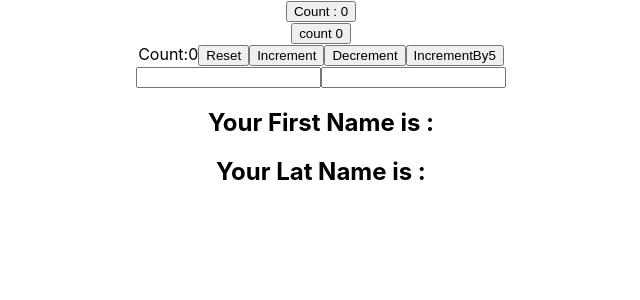
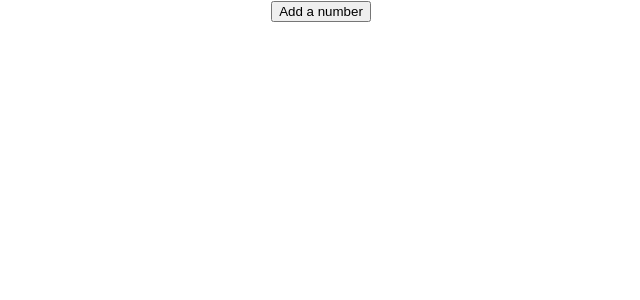
Before and after one commit to Manojj999/React-Hooks, a React (Create React App) app: page / in a window 1280 px wide. Shown: the top 300 px of the page, without its empty margins (319-959 px from the left). Built offline with nearby package versions, Linux system fonts and the light colour scheme.

Commit message:
Array in  useState

```diff
--- a/src/App.js
+++ b/src/App.js
@@ -4,14 +4,16 @@ import HookCounter from './components/HookCounter';
 import './App.css';
 import HookCounterTwo from './components/HookCounterTwo';
 import HooksCounterThree from './components/HooksCounterThree';
+import HookCounterArray from './components/HookCounterArray';
 
 function App() {
   return (
     <div className="App">
-      <Counter />
+      {/* <Counter />
       <HookCounter />
       <HookCounterTwo />
-      <HooksCounterThree />
+      <HooksCounterThree /> */}
+      <HookCounterArray/>
     </div>
   );
 }
--- /dev/null
+++ b/src/components/HookCounterArray.jsx
@@ -0,0 +1,22 @@
+import React,{useState} from 'react'
+
+function HookCounterArray() {
+    const[items , setItems] = useState([])//here used usestate with array
+    const addItem = () => {
+        setItems([...items ,{ id: items.length , value:Math.floor(Math.random() * 10) + 1}])
+    }
+    return (
+        <div>
+            <button onClick={addItem}>Add a number</button>
+            <ul>
+                {
+                    items.map(item =>
+                        <li key = {item.id}>{item.value}</li>
+                   )
+                }
+            </ul>
+        </div>
+    )
+}
+
+export default HookCounterArray
--- a/src/components/HooksCounterThree.jsx
+++ b/src/components/HooksCounterThree.jsx
@@ -1,14 +1,15 @@
 import React, { useState } from "react";
 
+//UseState using Object --> e,g => name spread
 function HooksCounterThree() {
-  const [name, setName] = useState({ firstName: "", lastName: "" });
+  const [name, setName] = useState({ firstName: "", lastName: "" }); //Here Used Object
   return (
     <div>
       <form action="">
         <input
           type="text"
           value={name.firstName}
-          onChange={(e) => setName({ ...name, firstName: e.target.value })}
+          onChange={(e) => setName({ ...name, firstName: e.target.value })}//here used spread operator becouse it doen't update or Merge
         />
         <input
           type="text"
```
